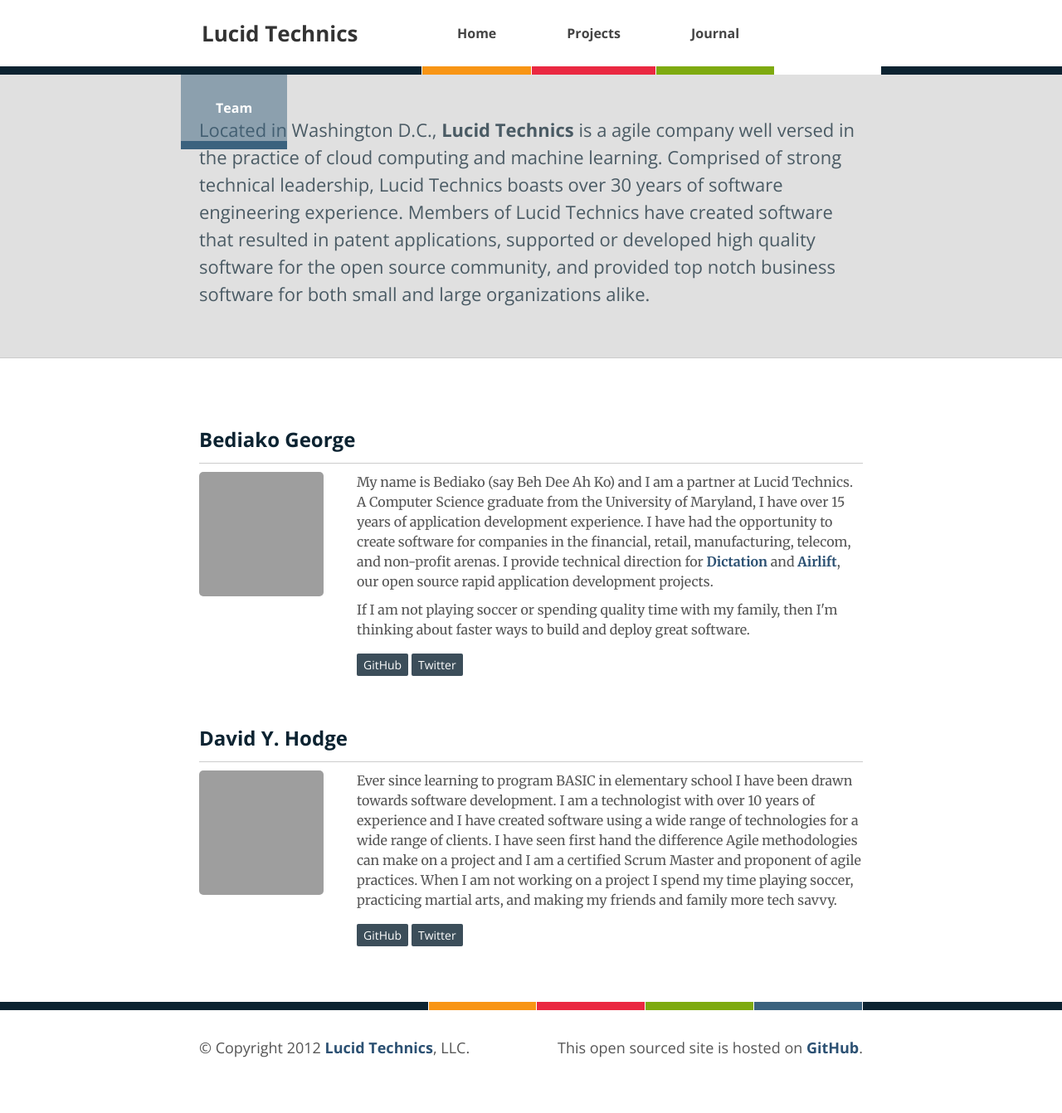
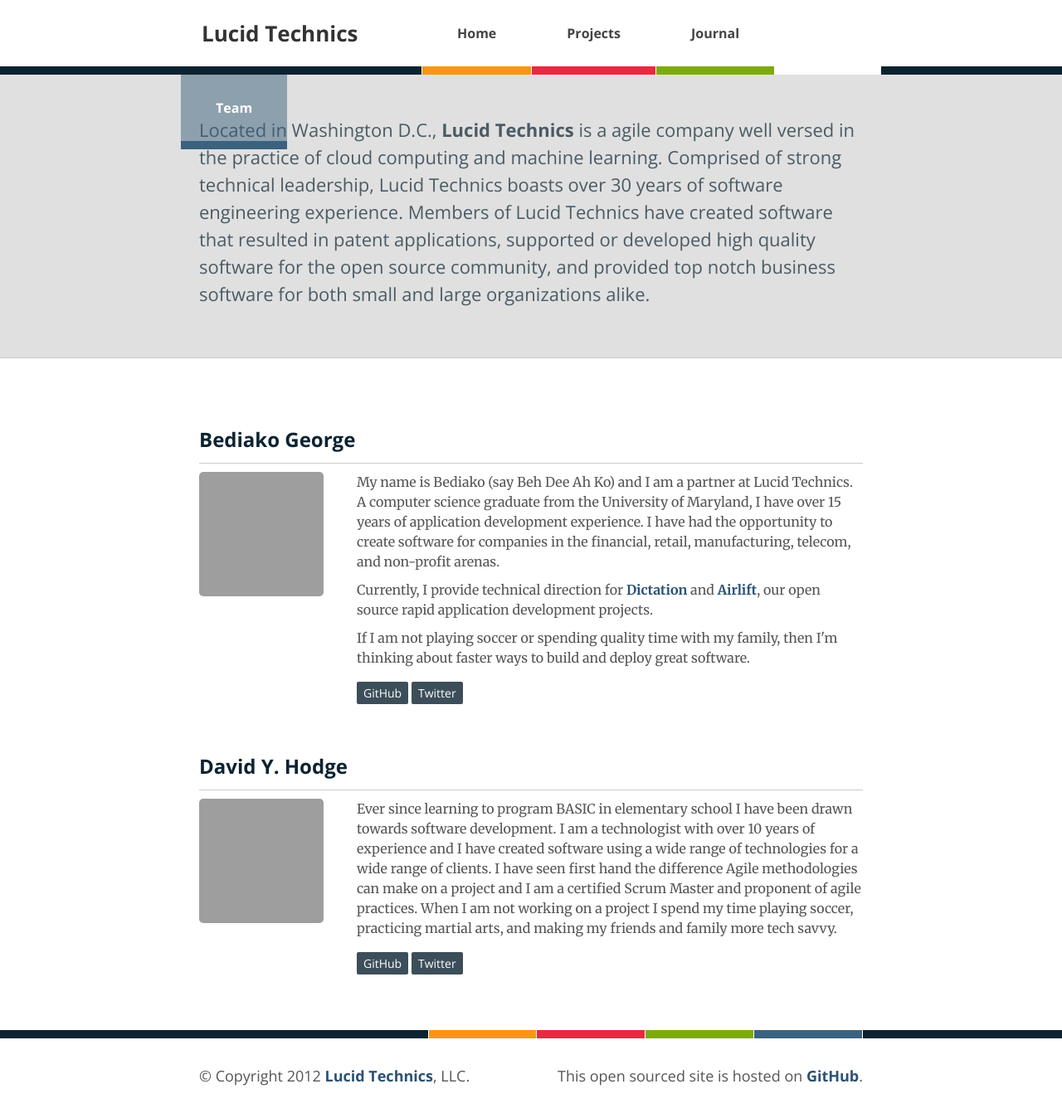
Before and after one commit to LucidTechnics/lucidtechnics.github.com, a Jekyll site: the page built from team.html, in a window 1280 px wide. Shown: the whole page at 83% size. Built offline with Jekyll 4.4.1, drawn with Linux system fonts in a browser that asks for light colours; nearby versions of some CDN libraries; before the commit the page ends 1308 px from its top, so only the background shows below that; grey boxes are pictures that could not be loaded.

Commit message:
Updated team.html

```diff
--- a/team.html
+++ b/team.html
@@ -19,7 +19,10 @@
       <img src="http://www.gravatar.com/avatar/51c96b3d8e628bd8ccf174b09f17b52d.png" width="150" height="150"/>
       <div class="description">
         <p>
-          My name is Bediako (say Beh Dee Ah Ko) and I am a partner at Lucid Technics. A Computer Science graduate from the University of Maryland, I have over 15 years of application development experience. I have had the opportunity to create software for companies in the financial, retail, manufacturing, telecom, and non-profit arenas. I provide technical direction for <a href="https://">Dictation</a> and <a href="http://lucidtechnics.github.com/projects/airlift.html">Airlift</a>, our open source rapid application development projects.
+          My name is Bediako (say Beh Dee Ah Ko) and I am a partner at Lucid Technics. A computer science graduate from the University of Maryland, I have over 15 years of application development experience. I have had the opportunity to create software for companies in the financial, retail, manufacturing, telecom, and non-profit arenas.
+        </p>
+        <p>
+          Currently, I provide technical direction for <a href="http://lucidtechnics.github.com/projects/dictation.html">Dictation</a> and <a href="http://lucidtechnics.github.com/projects/airlift.html">Airlift</a>, our open source rapid application development projects.
         </p>
         <p>
          If I am not playing soccer or spending quality time with my family, then I'm thinking about faster ways to build and deploy great software.
```
